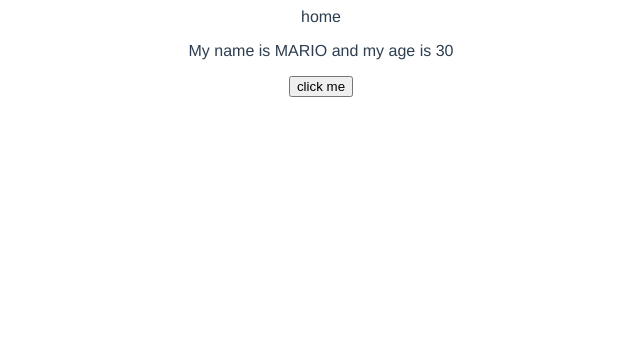
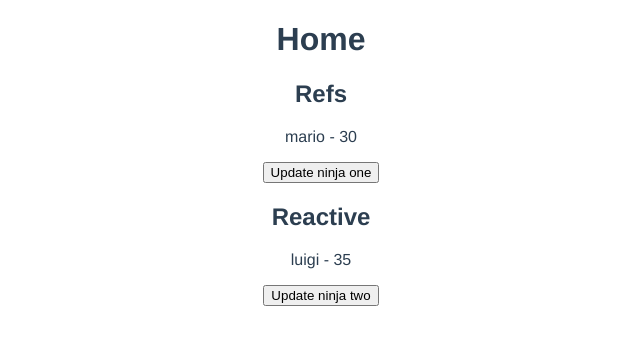
Before and after one commit to kitOl/vue-dojo-blog, a Vue app: page / in a window 1280 px wide. Shown: the top 344 px of the page, without its empty margins (319-959 px from the left). Built offline with nearby package versions, Linux system fonts and the light colour scheme.

Commit message:
add reactive vs ref

```diff
--- a/src/views/HomeView.vue
+++ b/src/views/HomeView.vue
@@ -1,33 +1,37 @@
 <template>
   <div class="home">
-    home
-    <p ref="p">My name is {{ name.toUpperCase() }} and my age is {{ age }}</p>
-    <button @click="handleClick">click me</button>
+    <h1>Home</h1>
+    <h2>Refs</h2>
+    <p>{{ ninjaOne.name }} - {{ ninjaOne.age }}</p>
+    <button @click="updateNinjaOne">Update ninja one</button>
+
+    <h2>Reactive</h2>
+    <p>{{ ninjaTwo.name }} - {{ ninjaTwo.age }}</p>
+    <button @click="updateNinjaTwo">Update ninja two</button>
   </div>
 </template>
 
 <script>
-import { ref } from 'vue';
+import { ref, reactive } from 'vue';
 
 // @ is an alias to /src
 
 export default {
   name: 'HomeView',
   setup() {
-    console.log(this);
+    // const p = ref(null);
+    const ninjaOne = ref({ name: 'mario', age: 30 });
+    const ninjaTwo = reactive({ name: 'luigi', age: 35 });
 
-    const p = ref('hello');
-
-    let name = 'mario';
-    let age = 30;
-
-    const handleClick = () => {
-      console.log(p, p.value);
-      p.value.classList.add('test');
-      p.value.textContent = 'hello, ninjas';
+    const updateNinjaOne = () => {
+      ninjaOne.value.age = 40;
     };
 
-    return { name, age, handleClick, p };
+    const updateNinjaTwo = () => {
+      ninjaTwo.age = 45;
+    };
+
+    return { ninjaOne, updateNinjaOne, ninjaTwo, updateNinjaTwo };
   },
 };
 </script>
```
